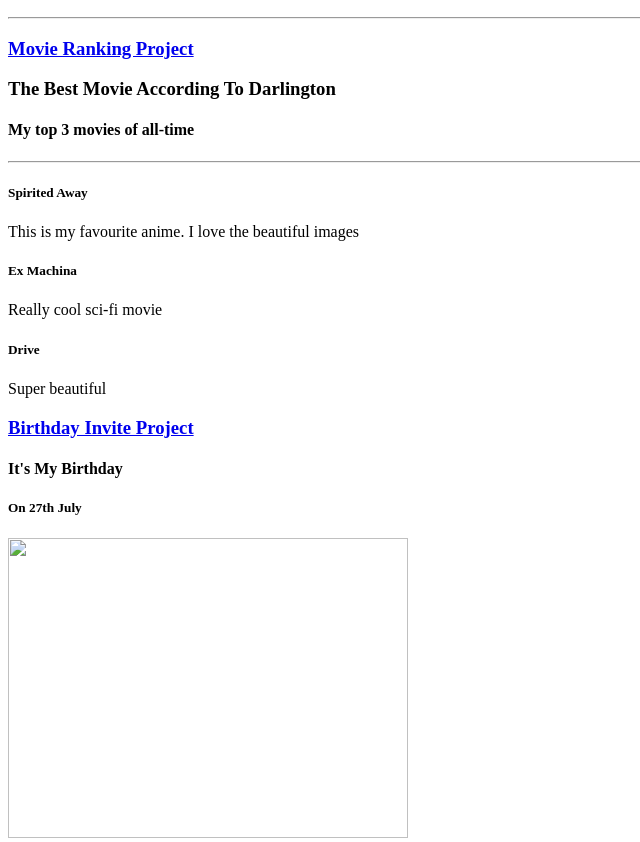
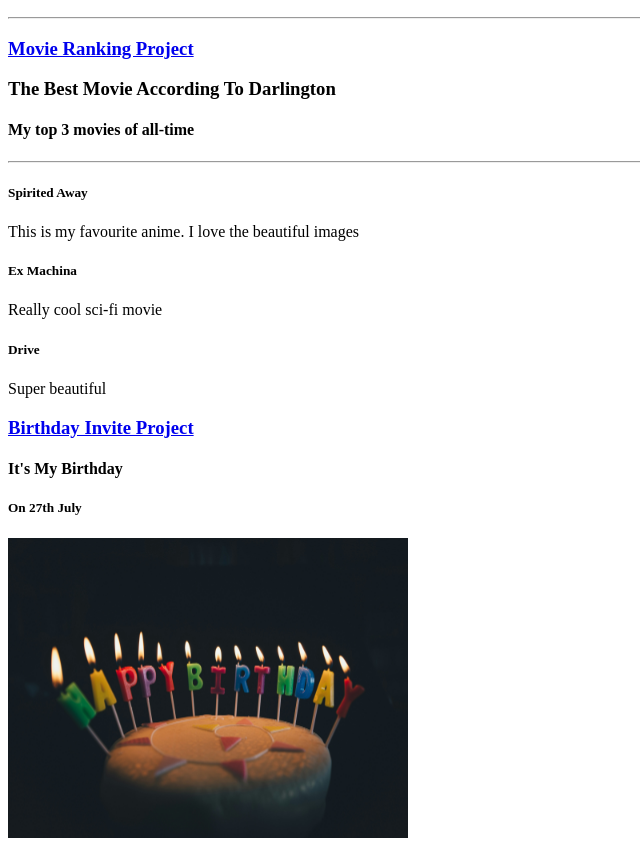
Before and after one commit to darlington-dev7/html-potfolio, a plain HTML site: page index.html in a window 1280 px wide. Shown: the part 110-952 px from the top of the page, without its empty margins (0-640 px from the left). Drawn offline with Linux system fonts and the light colour scheme; the site is published under a folder, as on GitHub Pages, so addresses that start at the root find nothing.

Commit message:
Update index.html
made a correction on the file path

```diff
--- a/index.html
+++ b/index.html
@@ -27,7 +27,7 @@
     <h3><a href="./birthday-invite.html">Birthday Invite Project</a></h3>
     <h4>It's My Birthday</h4>
     <h5>On 27th July</h5>
-    <img src="/images/birthday.jpg" alt="" style="height: 300px; width: 400px;">
+    <img src="images/birthday.jpg" alt="" style="height: 300px; width: 400px;">
     <h6>What to bring:</h6>
     <ul>
         <li>Baloon (I love baloons)</li>
@@ -38,4 +38,5 @@
 
     <h3><a href="">About Me</a> <a href="">Contact Me</a></h3>
 </body>
+
 </html>
```
